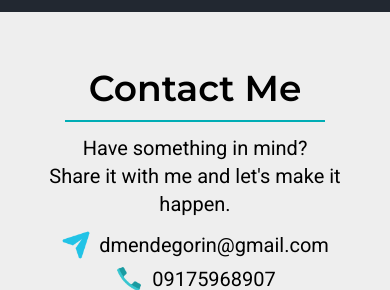
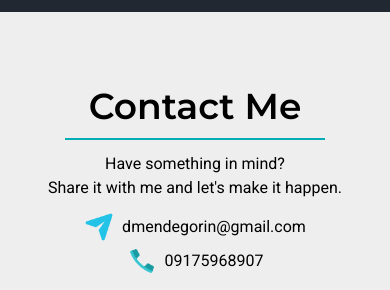
Before and after one commit to Avarice03/My-Portfolio, a website: page src/index.html in a window 390 px wide. Shown: the part 2520-2810 px from the top of the page. Drawn offline with nearby package versions, Linux system fonts and the light colour scheme.

Commit message:
adjusted font sizes again

```diff
--- a/src/index.html
+++ b/src/index.html
@@ -133,7 +133,9 @@
                   <span class="wrap"></span>
                 </a>
               </p>
-              <p class="mt-5 mb-7 text-sm md:text-md lg:text-lg xl:text-xl text-center md:text-start text-grey">
+              <p
+                class="mt-5 mb-7 text-sm md:text-md lg:text-lg xl:text-xl text-center md:text-start text-grey"
+              >
                 Hi, I'm Niel, a full-stack web developer with passion in
                 building user-friendly web applications. I am skilled in
                 developing front end UI and backend systems with modern
@@ -851,14 +853,22 @@
                 Contact Me
               </p>
               <div class="flex justify-center md:justify-start">
-                <div class="h-0.5 w-4/5 bg-teal mb-3 mt-3 md:mb-5 md:mt-5"></div>
+                <div
+                  class="h-0.5 w-4/5 bg-teal mb-3 mt-3 md:mb-5 md:mt-5"
+                ></div>
               </div>
-              <p class="text-black text-xl text-center md:text-start">Have something in mind?</p>
-              <p class="text-black text-xl text-center md:text-start">
+              <p
+                class="text-black text-md lg:text-lg xl:text-xl text-center md:text-start"
+              >
+                Have something in mind?
+              </p>
+              <p
+                class="text-black text-md lg:text-lg xl:text-xl text-center md:text-start"
+              >
                 Share it with me and let's make it happen.
               </p>
               <a
-                class="mt-3 mb-0 md:mb-3 text-xl text-center md:text-start text-black flex justify-center md:justify-start items-center"
+                class="mt-3 mb-0 md:mb-3 text-md lg:text-lg xl:text-xl text-center md:text-start text-black flex justify-center md:justify-start items-center"
                 href="mailto:dmendegorin@gmail.com"
                 target="_blank"
                 rel="noreferrer"
@@ -871,7 +881,7 @@
                 dmendegorin@gmail.com
               </a>
               <a
-                class="mt-1 md:mt-3 md:mb-7 text-xl text-center md:text-start text-black flex justify-center md:justify-start items-center"
+                class="mt-1 md:mt-3 md:mb-7 text-md lg:text-lg xl:text-xl text-center md:text-start text-black flex justify-center md:justify-start items-center"
                 href="sms:639175968907"
                 target="_blank"
                 rel="noreferrer"
```
